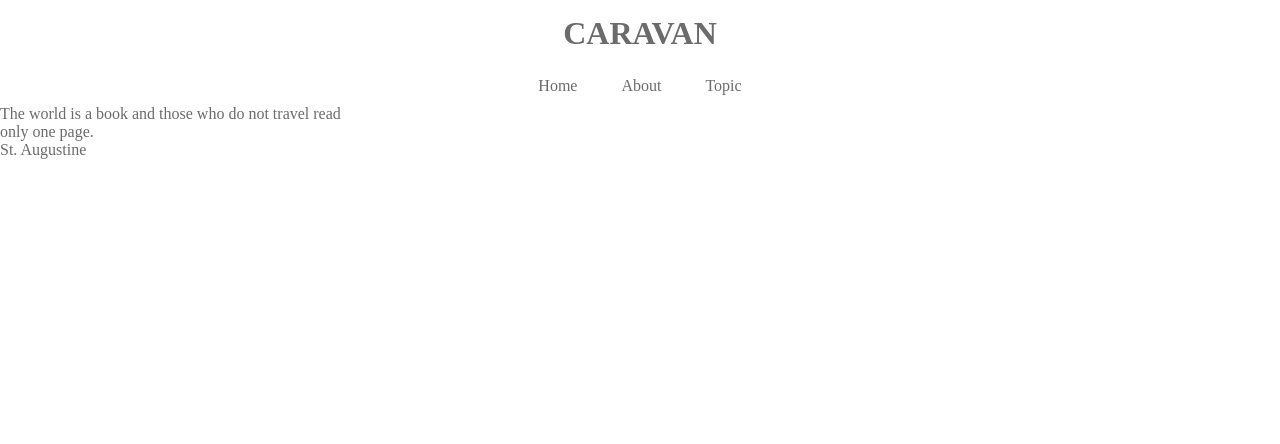
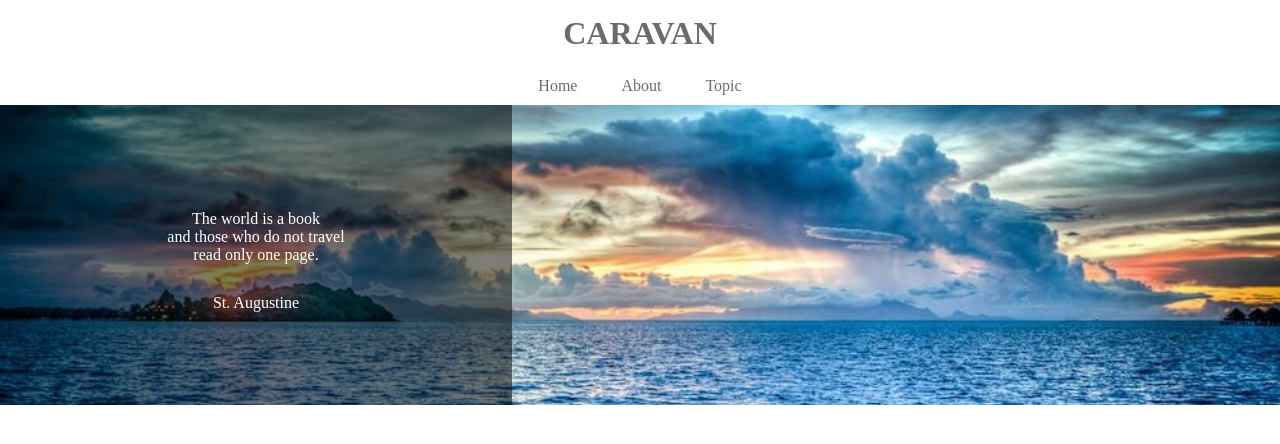
Before and after one commit to kamikurah/caravan, a plain HTML site: page index.html in a window 1280 px wide. Shown: the top 444 px of the page. Drawn offline with Linux system fonts and the light colour scheme.

Commit message:
[finish]1-5

```diff
--- a/index.html
+++ b/index.html
@@ -27,7 +27,7 @@
     <div class="main-visual">
       <div class="main-visual-content">
         <p class="main-visual-text">
-           The world is a book and those who do not travel read only one page.
+           The world is a book <br>and those who do not travel <br>read only one page.
         </p>
         <p class="main-visual-name">
           St. Augustine
--- a/style.css
+++ b/style.css
@@ -29,10 +29,22 @@ header.heading{
 .main-visual{
   width: 100%;
   height: 300px;
+  background-image: url(img/mv.jpg);
+  background-size: cover;
+  background-position: center;
 }
 .main-visual-content{
-  width:350px;
+  width:40%;
   height:300px;
+  background-color: rgba(0,0,0,0.5);
+  text-align: center;padding-top: 105px;
+}
+.main-visual-text{
+  color:#fff;
+}
+.main-visual-name{
+  margin-top: 30px;
+  color: #fff;
 }
 .main{
   width: 840px;
```
Also changed, not shown: img/airport.jpg (added), img/asia.jpg (added), img/desert.jpg (added), img/forest.jpg (added), img/italy.jpg (added), img/japan.jpg (added), img/japan2.jpg (added), img/lake.jpg (added), img/mv.jpg (added), img/person.jpg (added), img/road.jpg (added), img/snow.jpg (added), 1 other file.
